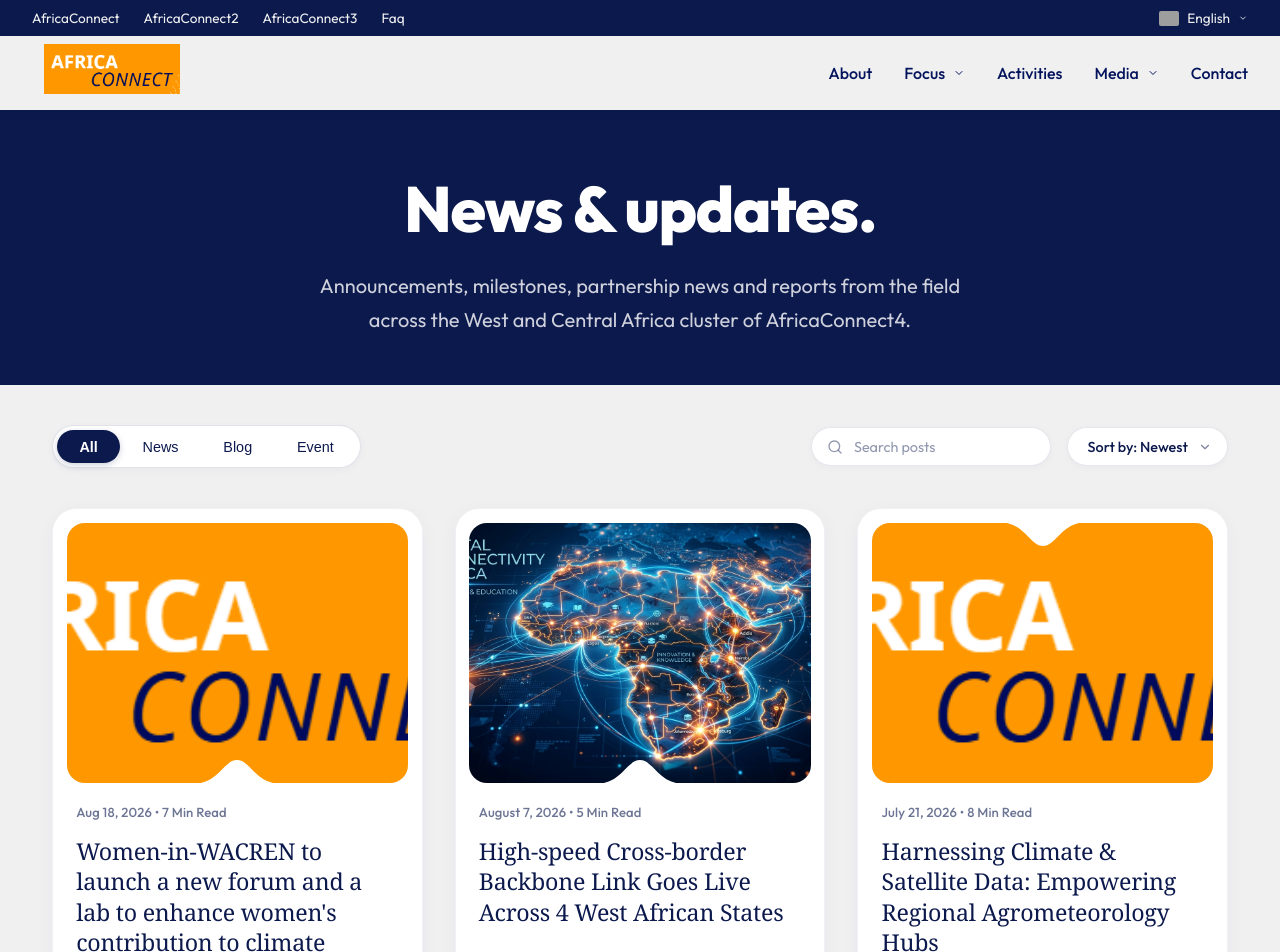
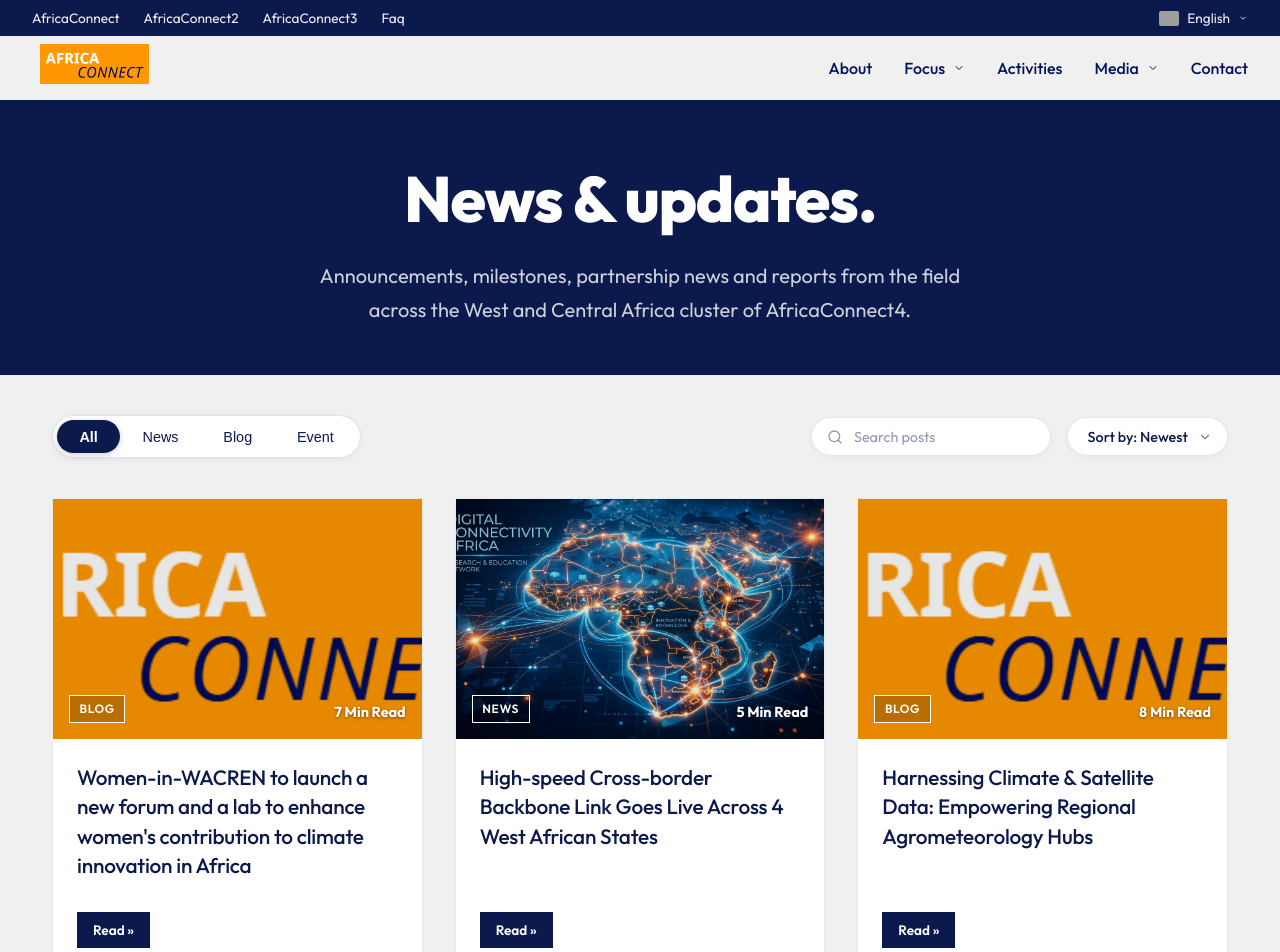
Before and after one commit to rizennews/africaconnect4, a Next.js app: page /news in a window 1280 px wide. Shown: the top 952 px of the page. Built offline with nearby package versions, Linux system fonts and the light colour scheme; grey boxes are pictures that could not be loaded.

Commit message:
Update NewsGrid layout and colors, fix PartnersBanner padding

```diff
--- a/src/components/Header.tsx
+++ b/src/components/Header.tsx
@@ -136,8 +136,8 @@ export default function Header() {
             <Image
               src="/africaconnect4.png"
               alt="AfricaConnect4 Logo"
-              width={160}
-              height={50}
+              width={125}
+              height={40}
               style={{ objectFit: 'contain' }}
               priority
             />
--- a/src/components/NewsGrid.module.css
+++ b/src/components/NewsGrid.module.css
@@ -141,83 +141,92 @@
 /* Card */
 .card {
   background: #ffffff;
-  border-radius: 24px;
+  border-radius: 0;
   overflow: hidden;
-  padding: 0.85rem 0.85rem 1.75rem;
-  box-shadow: 0 4px 20px rgba(12, 25, 77, 0.04);
-  border: 1px solid rgba(12, 25, 77, 0.06);
+  border: 1px solid #eaeaea;
   display: flex;
   flex-direction: column;
   text-decoration: none;
   color: inherit;
   position: relative;
+  transition: border-color 0.2s;
 }
 
 .card:hover {
-  border-color: rgba(12, 25, 77, 0.15);
+  border-color: rgba(12, 25, 77, 0.25);
 }
 
-/* Image Container with Custom Arch Cutout */
+/* Image Container */
 .imageWrapper {
   position: relative;
   width: 100%;
-  height: 260px;
-  border-radius: 18px;
+  height: 240px;
+  background-color: #000;
   overflow: hidden;
-  background-color: #f2f3f5;
 }
 
 .cardImage {
   object-fit: cover;
+  opacity: 0.9;
 }
 
-/* Arch/Wave Notch Cutouts */
-.cutoutBottom {
+/* Image Overlays */
+.overlayCategory {
   position: absolute;
-  bottom: -1px;
-  left: 50%;
-  transform: translateX(-50%);
-  width: 90px;
-  height: 24px;
-  z-index: 2;
-  pointer-events: none;
+  bottom: 1rem;
+  left: 1rem;
+  border: 1px solid #fff;
+  color: #fff;
+  padding: 0.25rem 0.6rem;
+  font-size: 0.75rem;
+  font-weight: 600;
+  letter-spacing: 0.05em;
+  z-index: 10;
+  background: rgba(0,0,0,0.2);
 }
 
-.cutoutTop {
+.overlayTime {
   position: absolute;
-  top: -1px;
-  left: 50%;
-  transform: translateX(-50%);
-  width: 90px;
-  height: 24px;
-  z-index: 2;
-  pointer-events: none;
+  bottom: 1rem;
+  right: 1rem;
+  color: #fff;
+  font-size: 0.9rem;
+  font-weight: 700;
+  z-index: 10;
+  text-shadow: 0 1px 3px rgba(0,0,0,0.5);
 }
 
 /* Card Details */
 .cardBody {
-  padding: 1.25rem 0.6rem 0.25rem;
+  padding: 1.5rem;
   display: flex;
   flex-direction: column;
   flex-grow: 1;
 }
 
-.metaInfo {
-  font-size: 0.82rem;
+.cardTitle {
+  font-family: inherit;
+  font-size: 1.3rem;
   font-weight: 500;
-  color: rgba(12, 25, 77, 0.6);
-  margin-bottom: 0.85rem;
-  letter-spacing: 0.01em;
+  line-height: 1.4;
+  color: var(--color-primary-dark, #0c194d);
+  margin: 0 0 2rem 0;
+  letter-spacing: -0.01em;
 }
 
-.cardTitle {
-  font-family: Georgia, 'Times New Roman', 'Playfair Display', serif;
-  font-size: 1.45rem;
-  font-weight: 500;
-  line-height: 1.3;
-  color: var(--color-primary-dark, #0c194d);
-  margin: 0;
-  letter-spacing: -0.01em;
+.readButton {
+  background: var(--color-primary-dark, #0c194d);
+  color: #fff;
+  padding: 0.5rem 1rem;
+  font-size: 0.85rem;
+  font-weight: 600;
+  align-self: flex-start;
+  margin-top: auto;
+  transition: background-color 0.2s;
+}
+
+.card:hover .readButton {
+  background: var(--color-primary-orange, #fa9a0d);
 }
 
 .emptyState {
--- a/src/components/NewsGrid.tsx
+++ b/src/components/NewsGrid.tsx
@@ -139,8 +139,6 @@ export default function NewsGrid({ articles, items, showControls = true }: NewsG
       {/* Grid of Articles */}
       <div className={styles.grid}>
         {filteredAndSortedArticles.map((item) => {
-          const isTopCutout = item.cutoutPosition === 'top';
-
           return (
             <Link key={item.id} href={item.link} className={styles.card}>
               <div className={styles.imageWrapper}>
@@ -151,40 +149,19 @@ export default function NewsGrid({ articles, items, showControls = true }: NewsG
                   className={styles.cardImage}
                   sizes="(max-width: 768px) 100vw, (max-width: 1200px) 50vw, 33vw"
                 />
-
-                {/* Scallop / Arch Cutout */}
-                {isTopCutout ? (
-                  <svg
-                    viewBox="0 0 100 24"
-                    preserveAspectRatio="none"
-                    className={styles.cutoutTop}
-                  >
-                    <path
-                      d="M0,0 C30,0 35,24 50,24 C65,24 70,0 100,0 Z"
-                      fill="#ffffff"
-                    />
-                  </svg>
-                ) : (
-                  <svg
-                    viewBox="0 0 100 24"
-                    preserveAspectRatio="none"
-                    className={styles.cutoutBottom}
-                  >
-                    <path
-                      d="M0,24 C30,24 35,0 50,0 C65,0 70,24 100,24 Z"
-                      fill="#ffffff"
-                    />
-                  </svg>
-                )}
+                <div className={styles.overlayCategory}>
+                  {item.category ? item.category.toUpperCase() : 'FEATURED READ'}
+                </div>
+                <div className={styles.overlayTime}>
+                  {item.readTime}
+                </div>
               </div>
 
               <div className={styles.cardBody}>
-                <div className={styles.metaInfo}>
-                  <span>{item.date}</span>
-                  <span> • </span>
-                  <span>{item.readTime}</span>
+                <h3 className={styles.cardTitle}>{item.title}</h3>
+                <div className={styles.readButton}>
+                  Read &raquo;
                 </div>
-                <h3 className={styles.cardTitle}>{item.title}</h3>
               </div>
             </Link>
           );
--- a/src/components/PartnersBanner.module.css
+++ b/src/components/PartnersBanner.module.css
@@ -1,6 +1,6 @@
 .partnersSection {
   background-color: var(--color-off-white);
-  padding: 3rem 2rem;
+  padding: 2rem;
   border-top: 1px solid var(--color-light-gray);
   border-bottom: 1px solid var(--color-light-gray);
 }
@@ -88,8 +88,8 @@
 
 .additionalTextContainer {
   max-width: 1400px;
-  margin: 2rem auto 0;
-  padding-top: 2rem;
+  margin: 1.5rem auto 0;
+  padding-top: 1.5rem;
   border-top: 1px solid var(--color-light-gray);
 }
 
```
